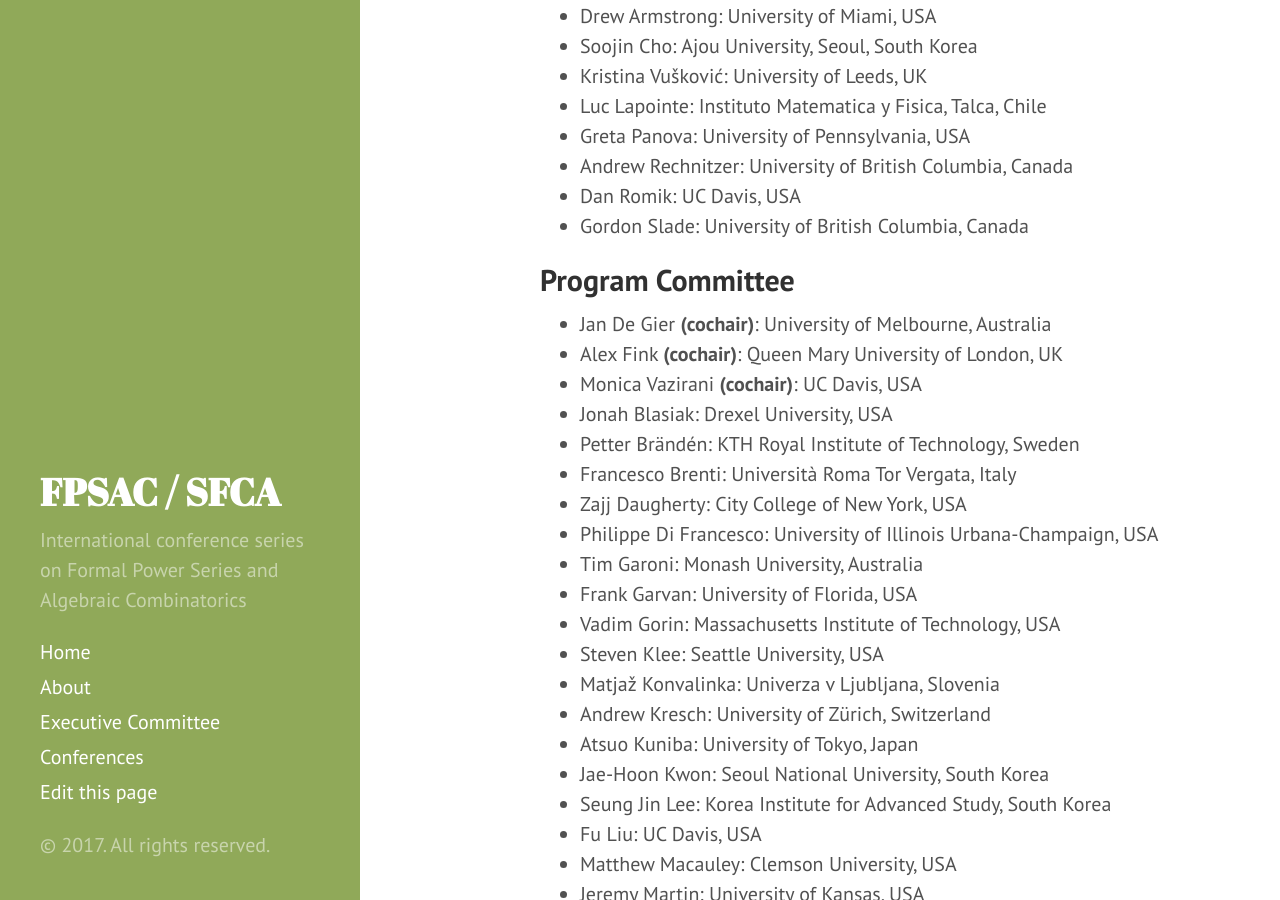
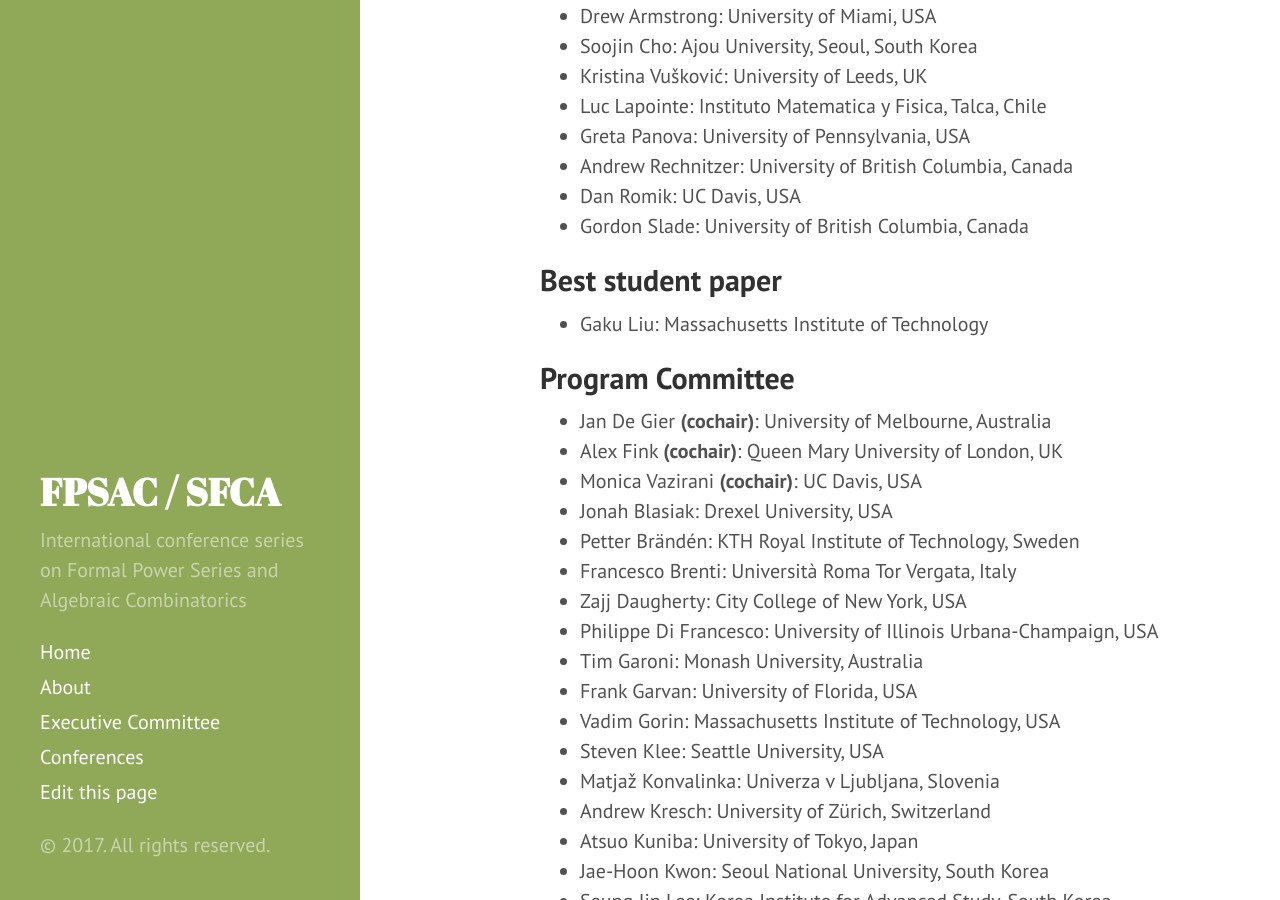
Before and after one commit to FPSAC/FPSAC.github.io, a Jekyll site: the page built from _confs/fpsac-2017.md, in a window 1280 px wide and 900 px high, scrolled down 681 px. Built offline with Jekyll 4.4.1, drawn with Linux system fonts in a browser that asks for light colours.

Commit message:
Update fpsac-2017.md

```diff
--- a/_confs/fpsac-2017.md
+++ b/_confs/fpsac-2017.md
@@ -9,6 +9,10 @@
 site: https://sites.google.com/site/fpsac2017/
 poster: poster-2017.jpg
 participants: 217
+
+best_student_paper:
+- name: Gaku Liu
+  affiliation: Massachusetts Institute of Technology
 
 invited_speakers:
 
```
